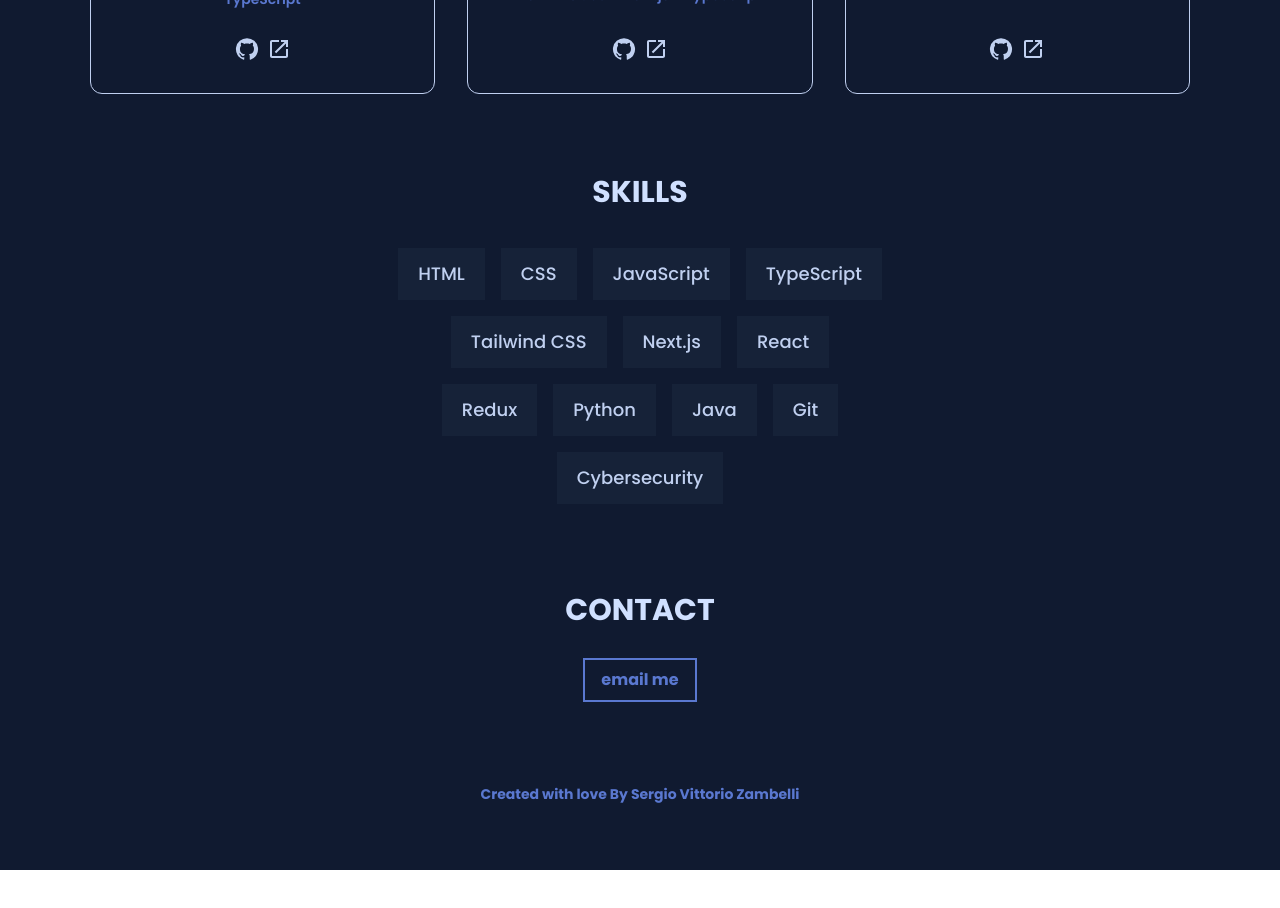
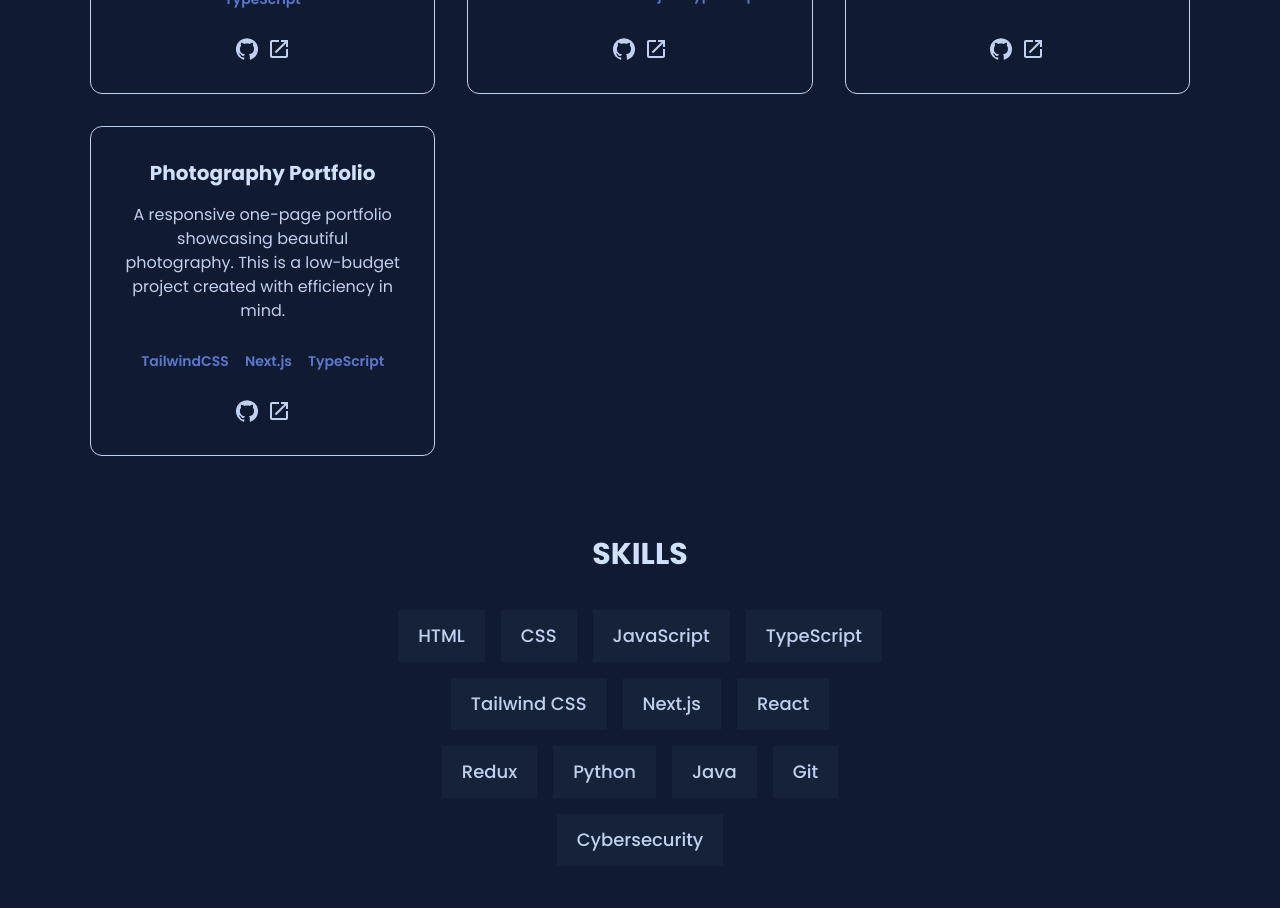
Before and after one commit to sergiovzambelli/personal-portfolio, a Next.js app: page / in a window 1280 px wide. Shown: the part 960-1868 px from the top of the page. Before the commit the page ends 1830 px from the top, so only its background shows below. Built offline with nearby package versions, Linux system fonts and the light colour scheme.

Commit message:
Feature: added projects, fixed buttons, added readme

```diff
--- a/src/components/ProjectContainer.tsx
+++ b/src/components/ProjectContainer.tsx
@@ -1,6 +1,6 @@
-import uniqid from 'uniqid'
-import GitHubIcon from '@mui/icons-material/GitHub'
-import LaunchIcon from '@mui/icons-material/Launch'
+import uniqid from "uniqid";
+import GitHubIcon from "@mui/icons-material/GitHub";
+import LaunchIcon from "@mui/icons-material/Launch";
 
 interface Project {
   name: string;
@@ -11,26 +11,28 @@ interface Project {
 }
 
 const ProjectContainer = ({ project }: { project: Project }) => (
-  <div className='p-8 mx-auto text-center border-[1px] border-fg rounded-xl flex flex-col justify-between transition-transform duration-200 transform hover:translate-y-[-7px]'>
-    <h3 className='font-bold text-xl'>{project.name}</h3>
+  <div className="p-8 mx-auto text-center border-[1px] border-fg rounded-xl flex flex-col justify-between transition-transform duration-200 transform hover:translate-y-[-7px]">
+    <h3 className="font-bold text-xl">{project.name}</h3>
 
-    <p className='mt-4'>{project.description}</p>
+    <p className="mt-4">{project.description}</p>
     {project.stack && (
-      <ul className='flex flex-wrap justify-center my-5'>
+      <ul className="flex flex-wrap justify-center my-5">
         {project.stack.map((item) => (
-          <li key={uniqid()} className='m-2 text-sm text-primary font-semibold'>
+          <li key={uniqid()} className="m-2 text-sm text-primary font-semibold">
             {item}
           </li>
         ))}
       </ul>
     )}
 
-    <div className='flex flex-row gap-2 justify-center'>
+    <div className="flex flex-row gap-2 justify-center">
       {project.sourceCode && (
         <a
           href={project.sourceCode}
-        aria-label='source code'
-        className='inline-flex items-center'
+          aria-label="source code"
+          className="inline-flex items-center"
+          target="_blank"
+          rel="noopener noreferrer"
         >
           <GitHubIcon />
         </a>
@@ -39,14 +41,16 @@ const ProjectContainer = ({ project }: { project: Project }) => (
       {project.livePreview && (
         <a
           href={project.livePreview}
-        aria-label='live preview'
-        className='inline-flex items-center '
+          aria-label="live preview"
+          className="inline-flex items-center "
+          target="_blank"
+          rel="noopener noreferrer"
         >
           <LaunchIcon />
         </a>
       )}
     </div>
   </div>
-)
+);
 
-export default ProjectContainer
+export default ProjectContainer;
--- a/src/portfolio.js
+++ b/src/portfolio.js
@@ -37,9 +37,17 @@ const projects = [
     description:
       "A showcase of my skills, projects, and experience as a full-stack developer, reflecting my passion for creating impactful web applications.",
     stack: ['TailwindCSS', 'Next.js', 'TypeScript'],
-    sourceCode: 'https://github.com/sergiovzambelli/personal_portfolio',
+    sourceCode: 'https://github.com/sergiovzambelli/personal-portfolio',
     livePreview: '#',
   },
+  {
+    name: 'Photography Portfolio',
+    description:
+      "A responsive one-page portfolio showcasing beautiful photography. This is a low-budget project created with efficiency in mind.",
+    stack: ['TailwindCSS', 'Next.js', 'TypeScript'],
+    sourceCode: 'https://github.com/sergiovzambelli/photography-website',  // Aggiorna con il link del tuo repository
+    livePreview: 'https://photography-website-amber.vercel.app/',  // Aggiorna con il link della tua live preview
+  }
 ]
 
 const skills = [
```
Also changed, not shown: 2 other files (tests, documents, lock files or other folders). Lines whose indentation alone changed are shown as unchanged.
